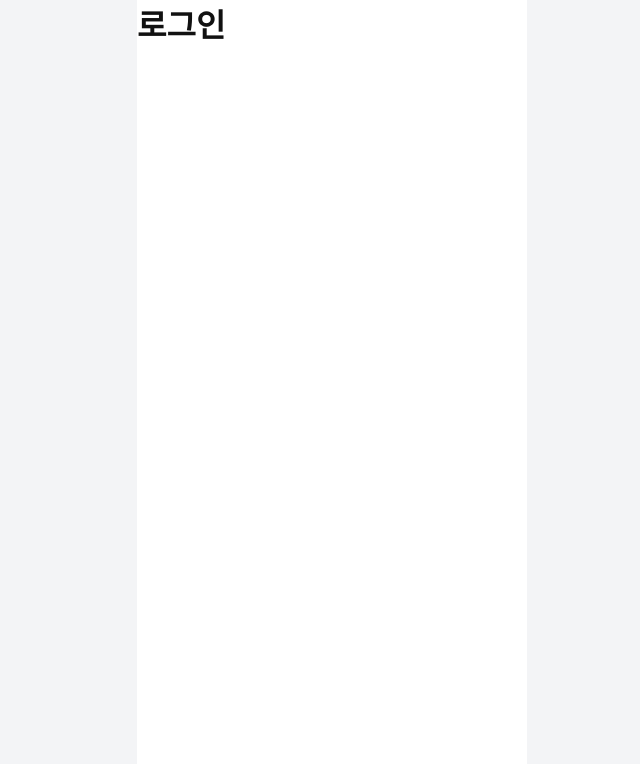
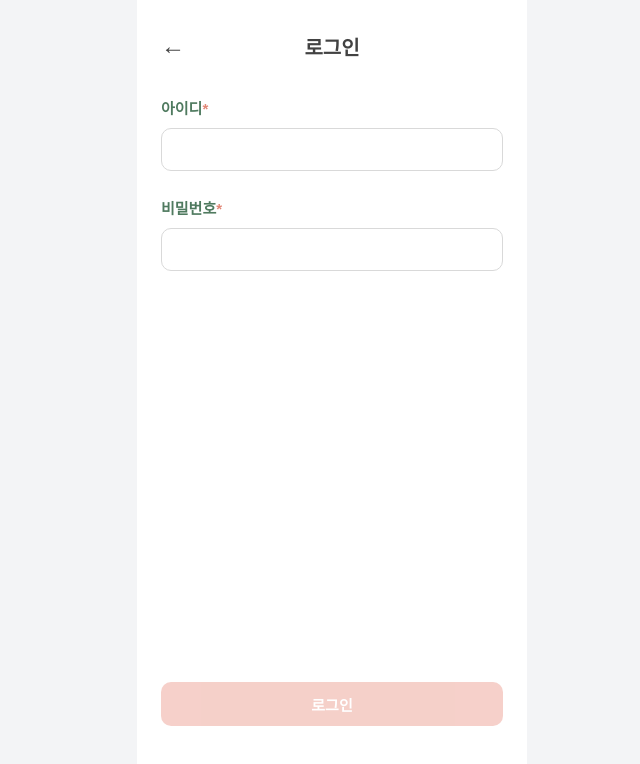
Before and after one commit to Line4Hackathon-JjongGeut/FE, a React (Vite) app: page /login in a window 1280 px wide. Shown: the top 764 px of the page, without its empty margins (308-948 px from the left). Built offline with nearby package versions, Linux system fonts and the light colour scheme; a web font is replaced by a local one.

Commit message:
feat: 로그인 화면 구현

```diff
--- a/src/pages/Auth/Login.jsx
+++ b/src/pages/Auth/Login.jsx
@@ -1,10 +1,51 @@
+import { useState } from "react";
+import { useNavigate } from "react-router-dom";
 import styled from "styled-components";
+import BackHeader from "../../components/auth/BackHeader.jsx";
+import FormField from "../../components/auth/FormField.jsx";
+import TextInput from "../../components/auth/TextInput.jsx";
+import PrimaryButton from "../../components/auth/PrimaryButton.jsx";
 
-/* 로그인 화면 */
+/* 로그인 화면. 아이디와 비밀번호를 모두 입력해야 버튼 눌림 */
 export default function Login() {
+  const navigate = useNavigate();
+  const [userId, setUserId] = useState("");
+  const [password, setPassword] = useState("");
+
+  const canSubmit = userId.trim() !== "" && password !== "";
+
+  function handleSubmit(event) {
+    event.preventDefault();
+    if (!canSubmit) return;
+
+    // TODO: 로그인 API가 생기면 여기서 요청 보내기. 지금은 홈으로 이동
+    navigate("/");
+  }
+
   return (
     <Screen>
-      <h1>로그인</h1>
+      <BackHeader title="로그인" onBack={() => navigate(-1)} />
+
+      <Form onSubmit={handleSubmit}>
+        <Fields>
+          <FormField label="아이디" required>
+            <TextInput value={userId} onChange={(event) => setUserId(event.target.value)} />
+          </FormField>
+          <FormField label="비밀번호" required>
+            <TextInput
+              type="password"
+              value={password}
+              onChange={(event) => setPassword(event.target.value)}
+            />
+          </FormField>
+        </Fields>
+
+        <Actions>
+          <PrimaryButton type="submit" disabled={!canSubmit}>
+            로그인
+          </PrimaryButton>
+        </Actions>
+      </Form>
     </Screen>
   );
 }
@@ -13,5 +54,24 @@ const Screen = styled.div`
   display: flex;
   flex-direction: column;
   min-height: 100dvh;
-  background-color: #FFF;
+  background-color: #ffffff;
 `;
+
+const Form = styled.form`
+  display: flex;
+  flex: 1;
+  flex-direction: column;
+`;
+
+const Fields = styled.div`
+  display: flex;
+  flex: 1;
+  flex-direction: column;
+  gap: 26px;
+  padding: 25px 24px 0;
+`;
+
+/* 다른 화면과 버튼 높이를 맞추려고 아래 여백 둠 */
+const Actions = styled.div`
+  padding: 40px 24px 74px;
+`;
```
